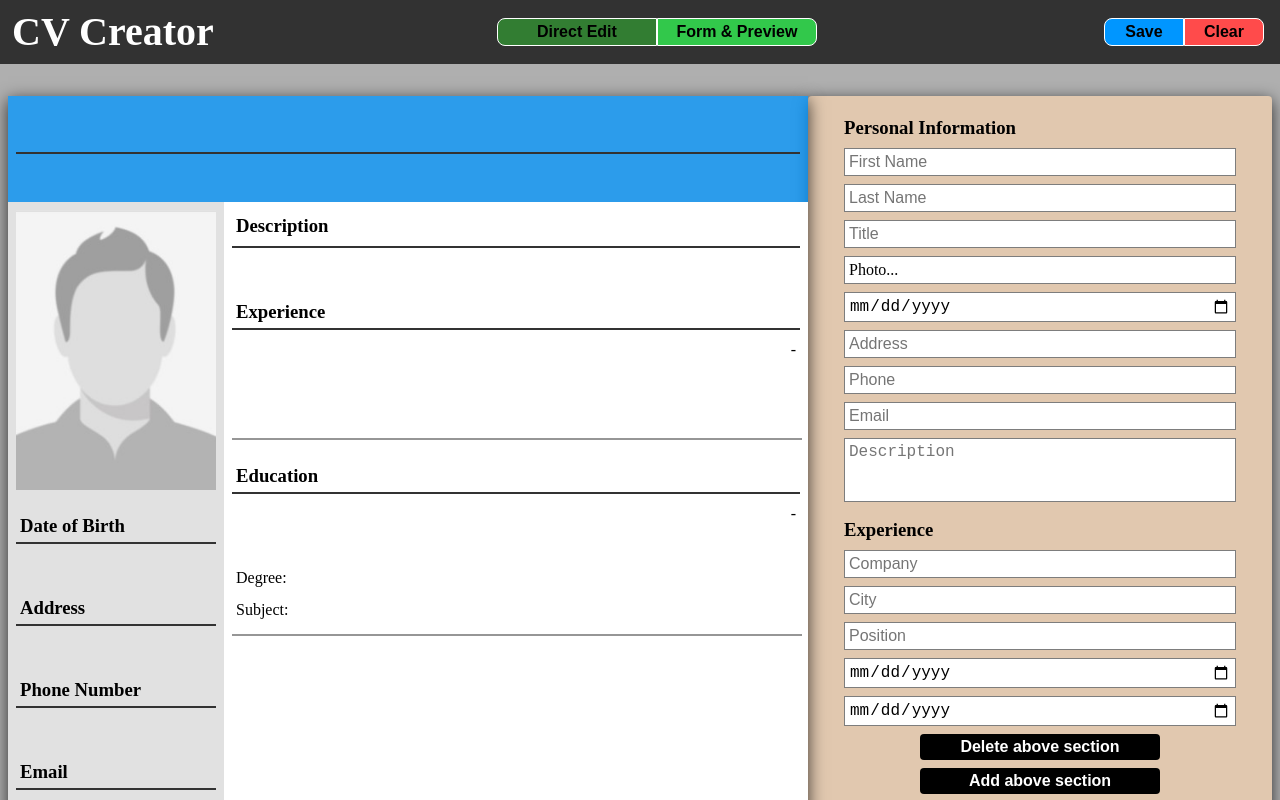
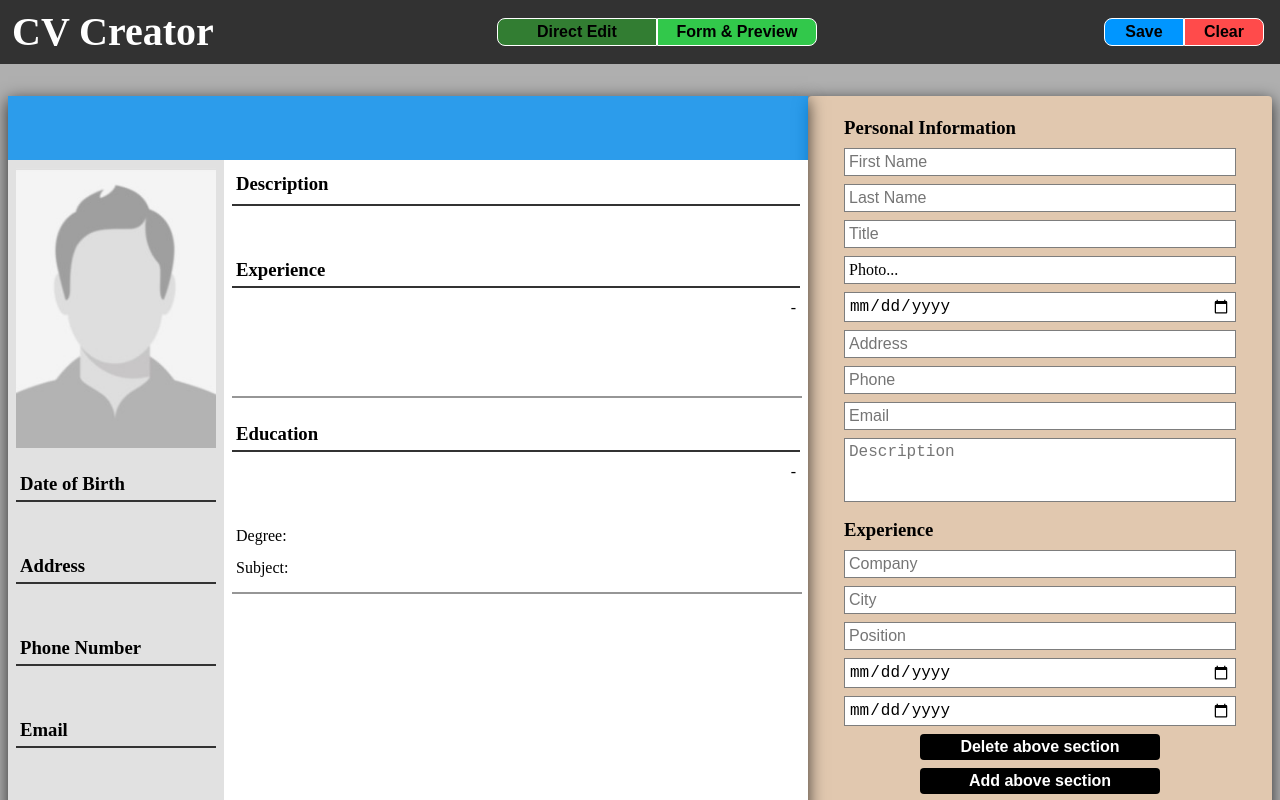
Before and after one commit to gizinski-jacek/cv-project-react, a React (Create React App) app: page / in a window 1280 px wide. Both pictures are taken after a click on the button "Form & Preview". Shown: the top 800 px of the page. Built offline with nearby package versions, Linux system fonts and the light colour scheme.

Commit message:
Small change in case user doesn't want a title.

```diff
--- a/src/components/CVcomponents/FormPreviewCVcomponents/PreviewCV.js
+++ b/src/components/CVcomponents/FormPreviewCVcomponents/PreviewCV.js
@@ -36,8 +36,12 @@ function PreviewCV(props) {
 				<h1>
 					{personal.firstName} {personal.lastName}
 				</h1>
-				<hr className='blackHR' />
-				<h2>{personal.title}</h2>
+				{personal.title ? (
+					<>
+						<hr className='blackHR' />
+						<h2>{personal.title}</h2>
+					</>
+				) : null}
 			</div>
 			<div className='mainBodyCV'>
 				<div className='leftPanelCV'>
```
